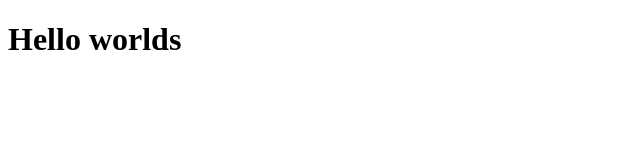
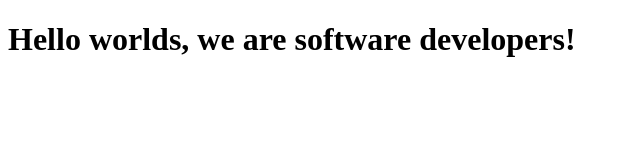
Before and after one commit to ali-techworld/html-and-csss, a plain HTML site: page index.html in a window 1280 px wide. Shown: the whole page, without its empty margins (0-640 px from the left). Drawn offline with Linux system fonts and the light colour scheme.

Commit message:
Miguel Commit

```diff
--- a/index.html
+++ b/index.html
@@ -9,7 +9,7 @@
 
 <body>
   <script src="https://cdn.freecodecamp.org/testable-projects-fcc/v1/bundle.js"></script>
-  <h1>Hello worlds</h1>
+  <h1>Hello worlds, we are software developers!</h1>
   <!--
 
     Hello Camper!
```
